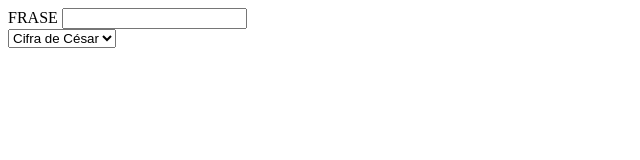
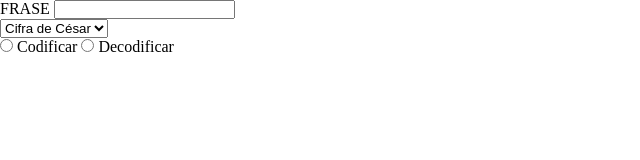
Before and after one commit to Talyssonbs/Codificar-Decodificador, a plain HTML site: page index.html in a window 1280 px wide. Shown: the whole page, without its empty margins (0-640 px from the left). Drawn offline with Linux system fonts and the light colour scheme.

Commit message:
Adição dos botões

```diff
--- a/index.css
+++ b/index.css
@@ -0,0 +1,5 @@
+* {
+    margin: 0;
+    padding: 0;
+    box-sizing: border-box;
+}
--- a/index.html
+++ b/index.html
@@ -20,6 +20,12 @@
             <option value="Cifra">Cifra de César</option>
             <option value="Base">Base64</option>
         </select>
+        <div>
+            <label>
+                <input name="Escolha" type="radio"> Codificar
+                <input name="Escolha" type="radio"> Decodificar
+            </label>
+        </div>
     </form>
     <script src="./index.js"></script>
 </body>
```
